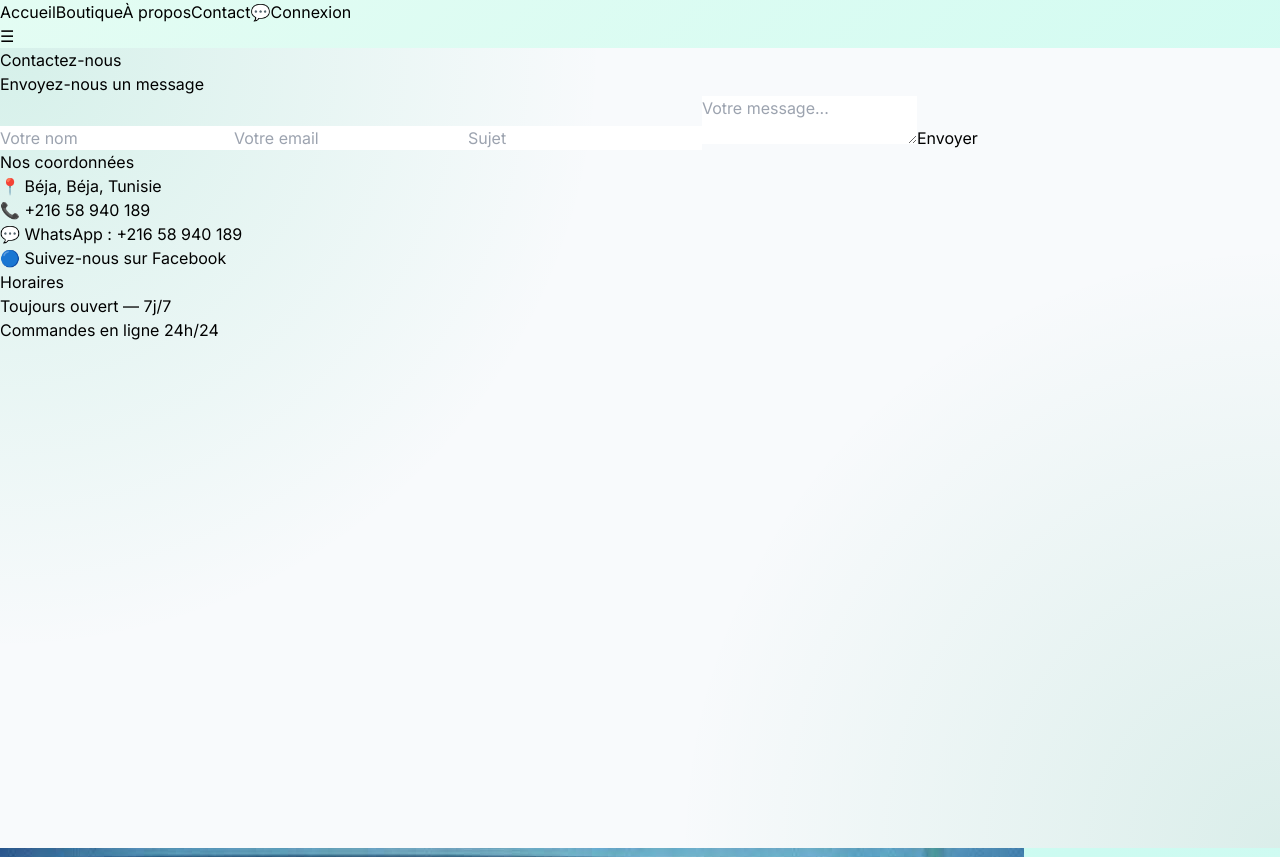
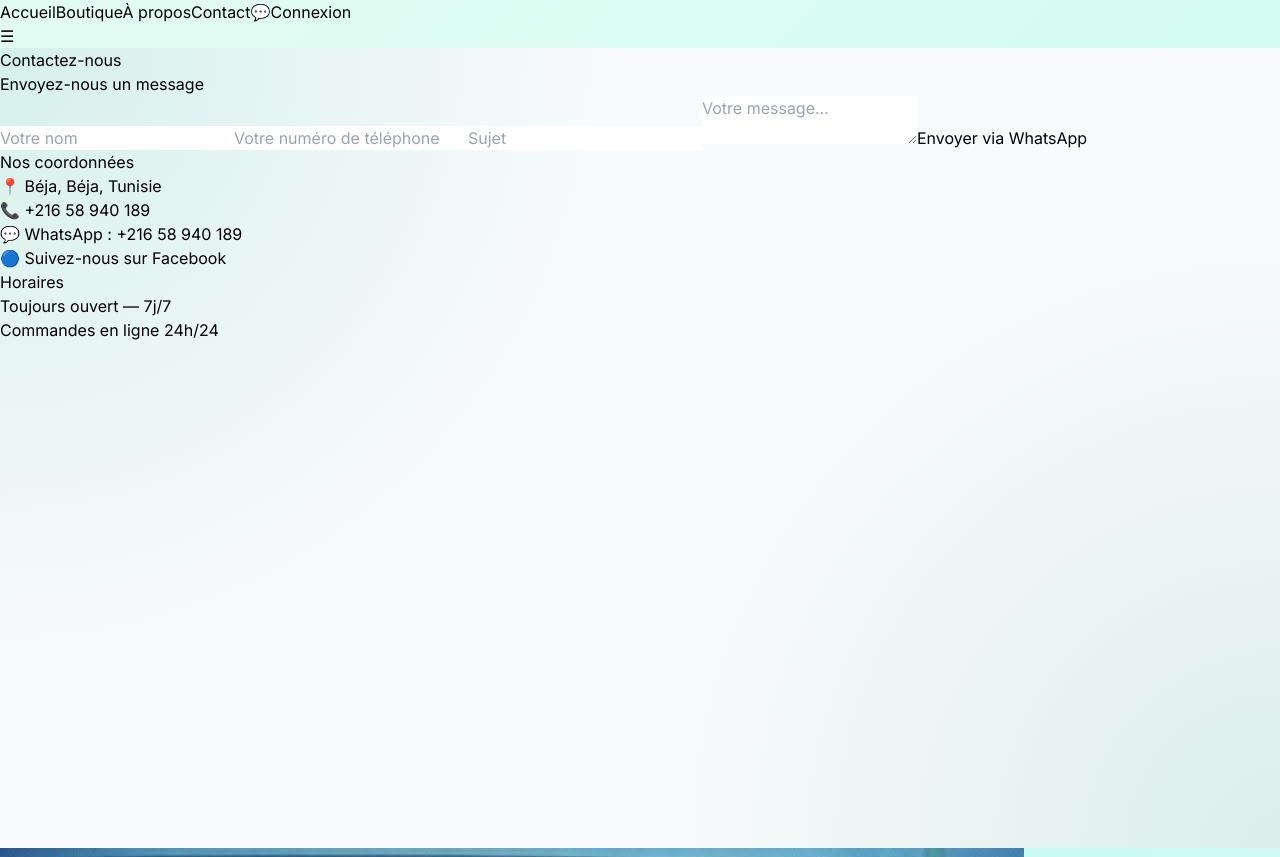
Before and after one commit to MouineElhosni/parapharmacie-tn, a React (Vite) app in the folder frontend/: page /contact in a window 1280 px wide. Shown: the part 1048-1905 px from the top of the page. Built offline with nearby package versions, Linux system fonts and the light colour scheme; no server answers.

Commit message:
Contact: formulaire par numero + envoi via WhatsApp

```diff
--- a/frontend/src/pages/Contact.jsx
+++ b/frontend/src/pages/Contact.jsx
@@ -5,8 +5,7 @@ import usePageTitle from "../hooks/usePageTitle";
 
 function Contact() {
   const { showToast } = useToast();
-  const [form, setForm] = useState({ name: "", email: "", subject: "", message: "" });
-  const [sending, setSending] = useState(false);
+  const [form, setForm] = useState({ name: "", phone: "", subject: "", message: "" });
 
   usePageTitle("Contact");
 
@@ -14,12 +13,10 @@ function Contact() {
 
   const handleSubmit = (e) => {
     e.preventDefault();
-    setSending(true);
-    setTimeout(() => {
-      setSending(false);
-      showToast("Merci ! Votre message a bien été envoyé.");
-      setForm({ name: "", email: "", subject: "", message: "" });
-    }, 800);
+    const text = `Bonjour 👋, je suis ${form.name}.\nTéléphone : ${form.phone}\nSujet : ${form.subject}\n\n${form.message}`;
+    window.open(waLinkStore(text), "_blank");
+    showToast("Merci ! Votre message s'ouvre dans WhatsApp.");
+    setForm({ name: "", phone: "", subject: "", message: "" });
   };
 
   const inputClass =
@@ -43,10 +40,10 @@ function Contact() {
               required
             />
             <input
-              type="email"
-              name="email"
-              placeholder="Votre email"
-              value={form.email}
+              type="tel"
+              name="phone"
+              placeholder="Votre numéro de téléphone"
+              value={form.phone}
               onChange={handleChange}
               className={inputClass}
               required
@@ -70,10 +67,9 @@ function Contact() {
             />
             <button
               type="submit"
-              disabled={sending}
-              className="w-full bg-emerald-600 text-white py-3 rounded-lg font-semibold hover:bg-emerald-700 transition disabled:opacity-50"
+              className="w-full bg-emerald-600 text-white py-3 rounded-lg font-semibold hover:bg-emerald-700 transition"
             >
-              {sending ? "Envoi..." : "Envoyer"}
+              Envoyer via WhatsApp
             </button>
           </form>
         </div>
```
